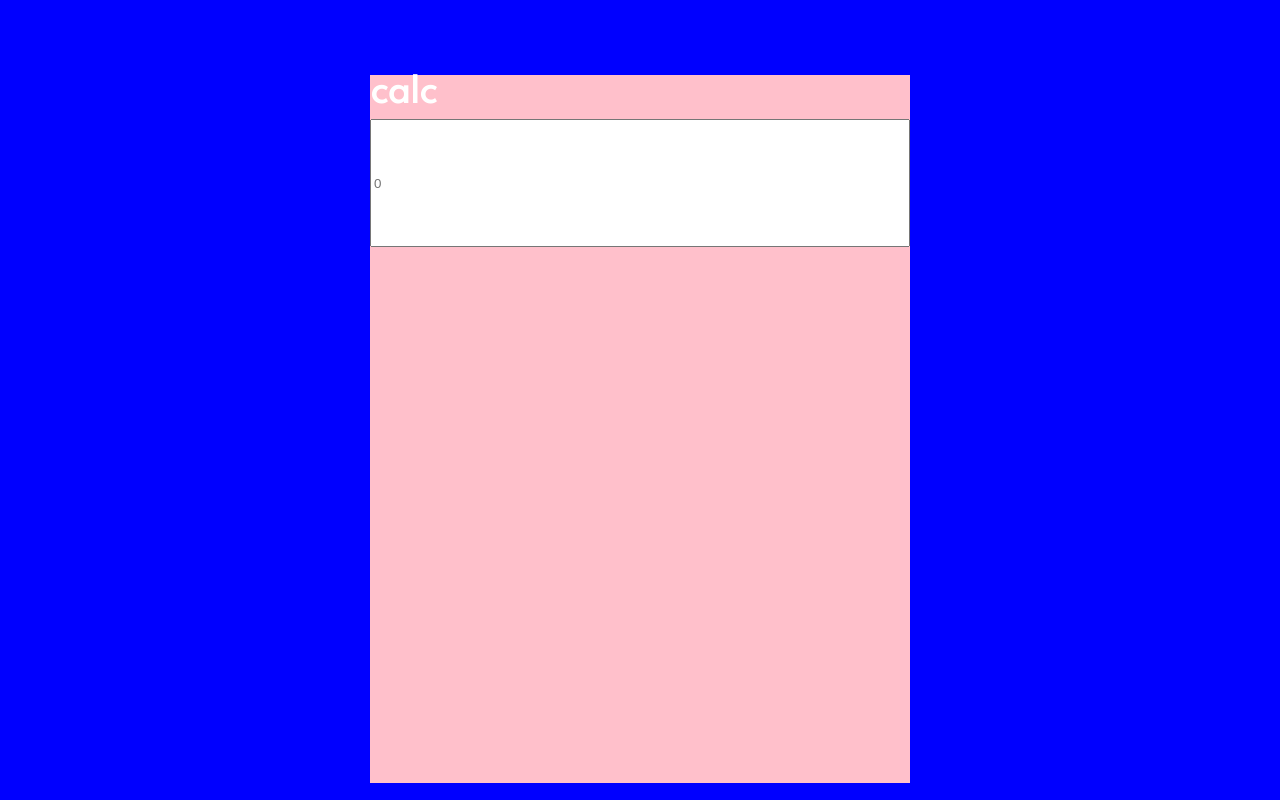
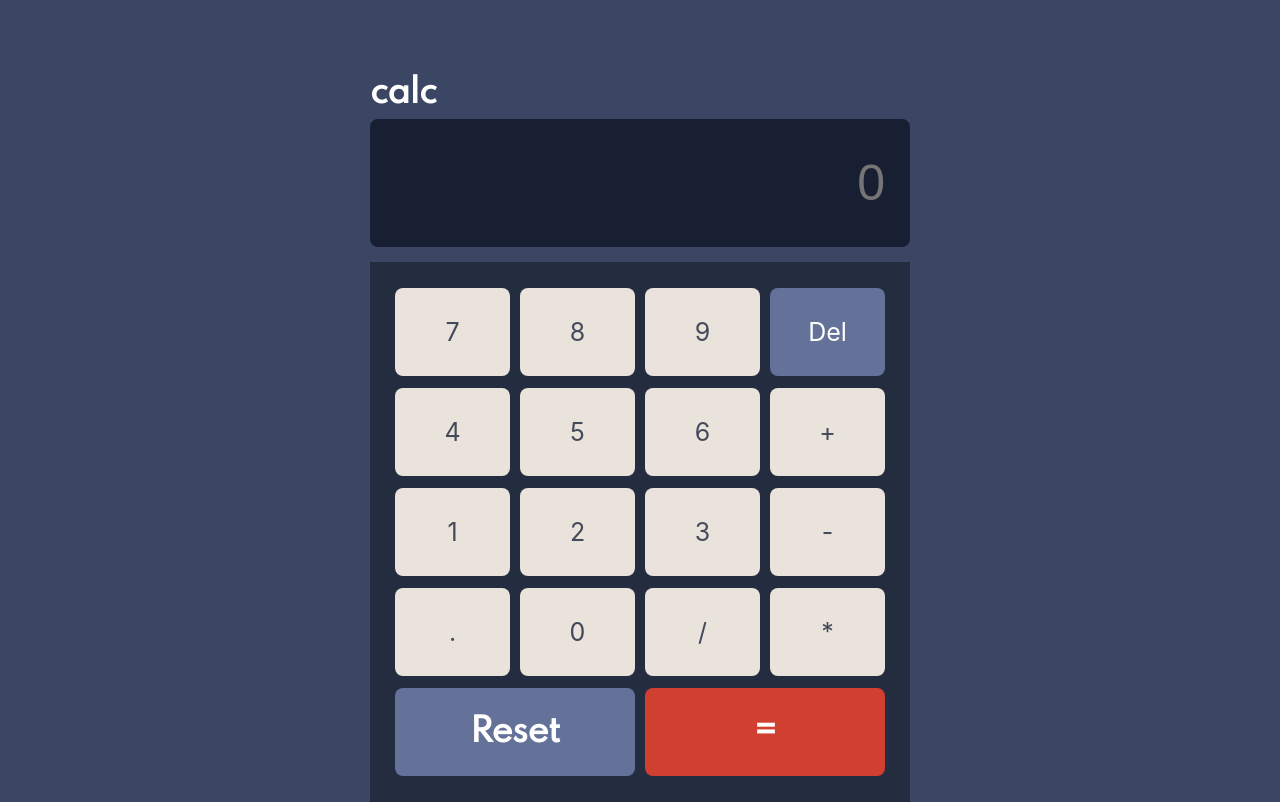
Before and after one commit to cdrmr18/react-calculator-app, a React (Create React App) app: page / in a window 1280 px wide. Built offline with nearby package versions, Linux system fonts and the light colour scheme.

Commit message:
added css grid and styled buttons with hover color added

```diff
--- a/src/App.css
+++ b/src/App.css
@@ -2,3 +2,6 @@
   margin: 0;
   box-sizing: border-box;
 }
+body {
+  background-color: #3a4663;
+}
--- a/src/App.js
+++ b/src/App.js
@@ -14,7 +14,7 @@ function App() {
 export default App;
 
 const Wrapper = styled.div`
-  background-color: blue;
+  background-color: #3A4663;
   width: 100%;
   height: 100vh;
   display: flex;
--- a/src/components/Calculator.js
+++ b/src/components/Calculator.js
@@ -8,11 +8,11 @@ function Calculator() {
                <h2>calc</h2>
            </Settings>
            <Input placeholder="0" type="number" />
-           {/* <Buttons>
+           <Buttons>
                 <Button> 7 </Button>
                 <Button> 8 </Button>
                 <Button> 9 </Button>
-                <Button> Del </Button>
+                <DeleteButton> Del </DeleteButton>
                 <Button> 4 </Button>
                 <Button> 5 </Button>
                 <Button> 6 </Button>
@@ -26,9 +26,9 @@ function Calculator() {
                 <Button> / </Button>
                 <Button> * </Button>
 
-                <Button> <p>Reset</p> </Button>
-                <Button> <p> = </p></Button>
-            </Buttons> */}
+                <ResetButton> <p> Reset </p> </ResetButton>
+                <EqualButton> <p> = </p></EqualButton>
+            </Buttons>
         </Wrapper>
     )
 }
@@ -36,7 +36,6 @@ function Calculator() {
 export default Calculator
 
 const Wrapper = styled.div`
-    background: pink;
     width: 540px;
     height: 708px;
     margin-top: 75px;
@@ -62,4 +61,87 @@ const Settings = styled.div`
 const Input = styled.input`
     height: 128px;
     width: 100%;
+    background-color: #181F33;
+    margin-bottom: 15px;
+    border-radius: 8px;
+    border: none;
+    padding: 25px;
+
+    text-align: right;
+    color: white;
+    font-size: 50px;
+
+    &:focus {
+        outline: none;
+    }
+
+    ::-webkit-inner-spin-button{
+        -webkit-appearance: none;
+        margin: 0;
+    }
+    ::-webkit-outer-spin-button{
+        -webkit-appearance: none;
+        margin: 0;
+    }
 `
+
+const Buttons = styled.div`
+    background-color: #242d40;
+    width: 100%;
+    height: 540px;
+    padding: 25px;
+    color: #434A59;
+
+    display: grid;
+    justify-items center;
+    align-items: center;
+
+    grid-template: repeat(5, 1fr) / repeat(4, 1fr);
+    grid-gap: 10px;
+
+    p {
+        font-family: Spartan;
+        font-size: 32px;
+        font-style: normal;
+        font-weight: 700;
+        line-height: 36px;
+        letter-spacing: -0.53px;
+        text-align: center;
+
+    }
+`
+
+const Button = styled.div`
+    background-color: #EAE3DC;
+    font-size: 25px;
+    height: 88px;
+    width: 100%;
+    border-radius: 8px;
+
+    display: flex;
+    justify-content: center;
+    align-items: center;
+    transition: all ease-in-out 0.3s;
+
+    &:hover {
+        background-color: aqua;
+    }
+`
+const DeleteButton = styled(Button)`
+    background-color: #647198;
+    color: white;
+`
+
+const ResetButton = styled(Button)`
+    background-color: #647198;
+    color: white;
+    grid-column: span 2;
+    width: 100%;
+`
+
+const EqualButton = styled(Button)`
+    background-color: #D03F2F;
+    color: white;
+    grid-column: span 2;
+    width: 100%;
+`
```
